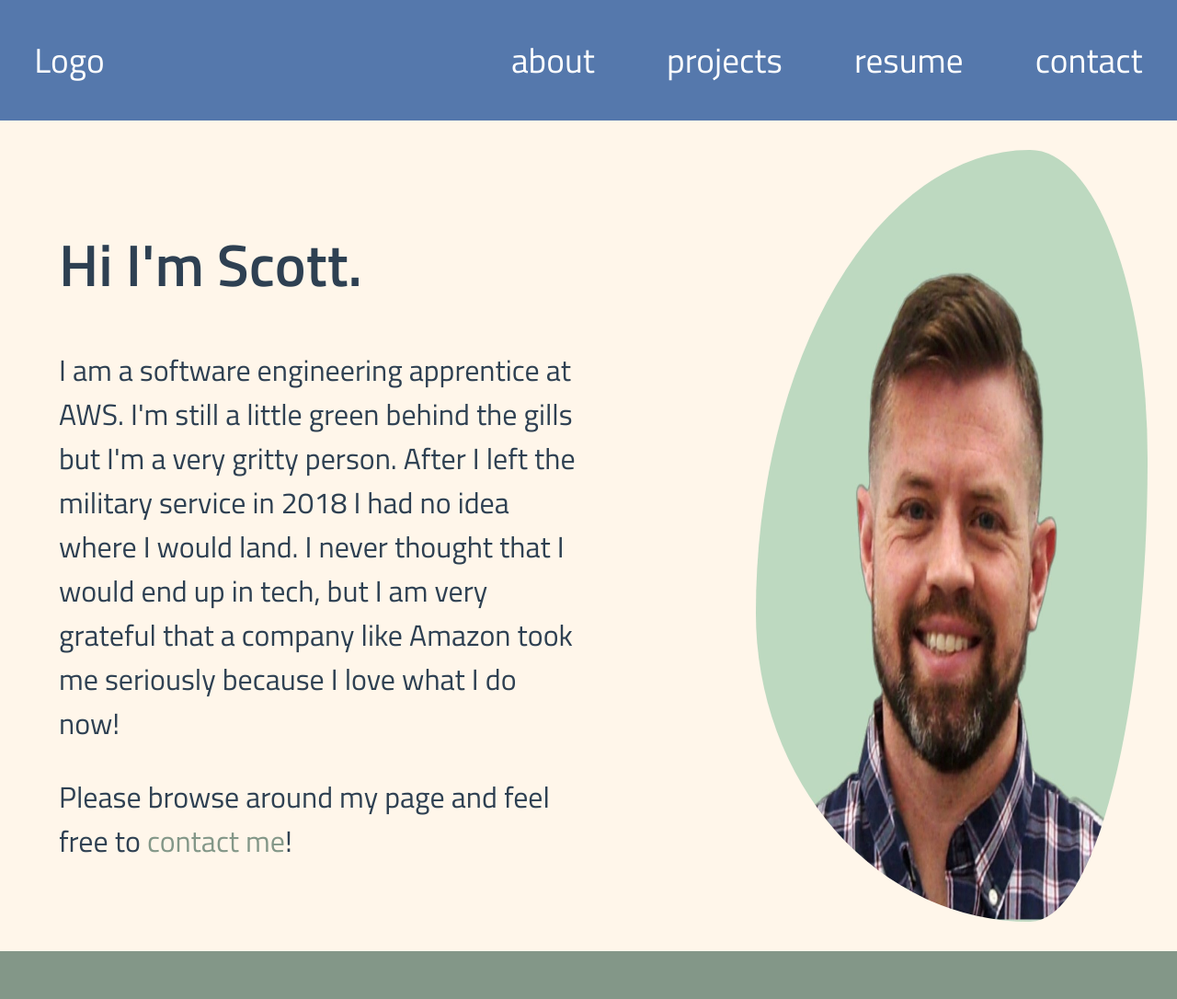
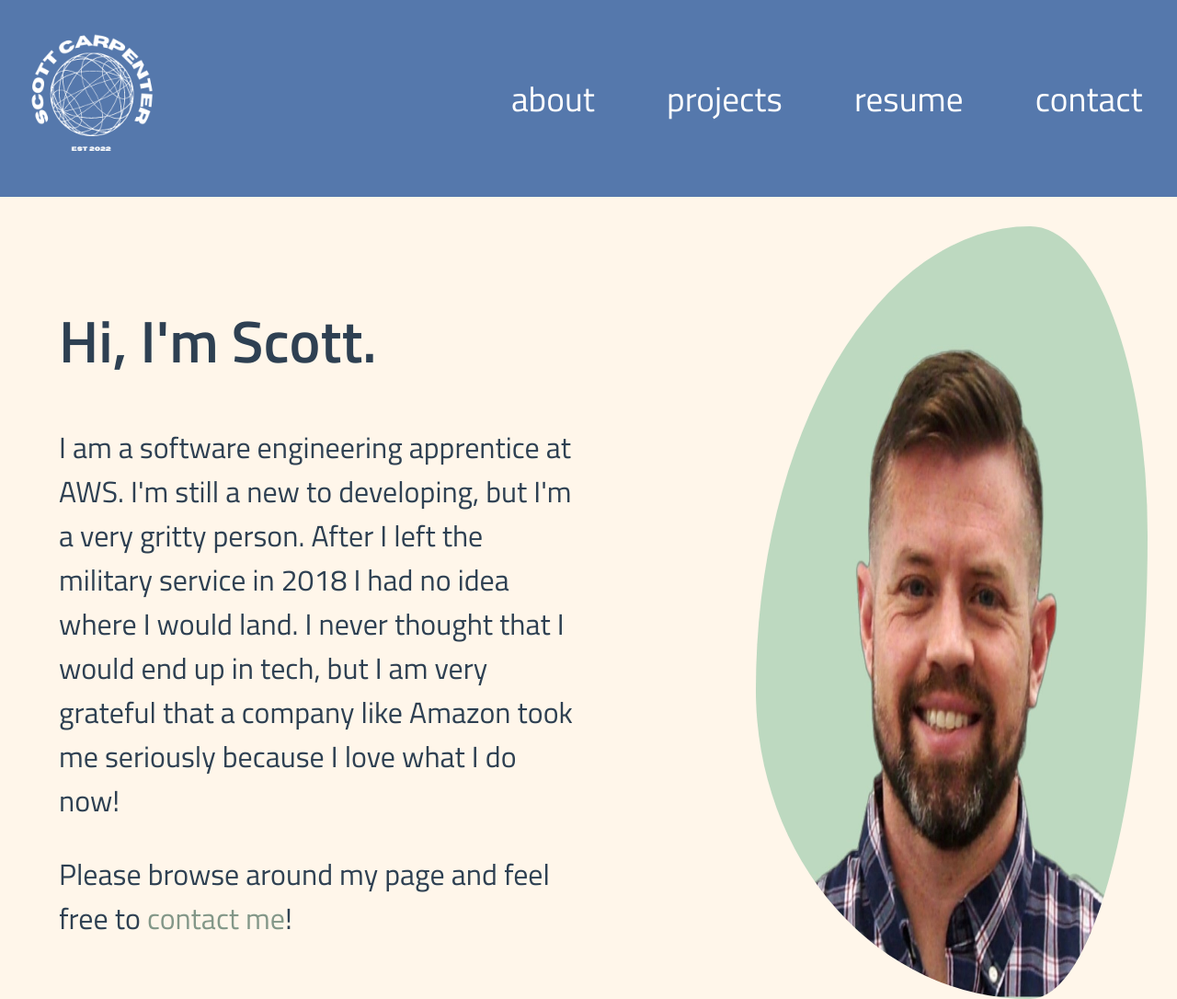
Before and after one commit to scottCarpenter89/vr21, a plain HTML site: page index.html in a window 1280 px wide. Shown: the top 1086 px of the page at 92% size. Drawn offline with Linux system fonts and the light colour scheme.

Commit message:
changed logo

```diff
--- a/css/index.css
+++ b/css/index.css
@@ -27,20 +27,20 @@ nav a {
     font-weight: 500;
     color: #FFF;
     text-decoration: none;
-    padding: 1em;
     justify-content: flex-end;
 }
 
+#top a {
+     padding: 1em;
+}
 #logo {
     display: flex;
     justify-content: flex-start;
-    font-weight: 500;
-    font-size: 28pt;
-
 }
 
-#logo > a {
-    color: #FFF;
+#logo img {
+    max-height: 200px;
+    max-width: 200px;
 }
 
 #nav {
--- a/index.html
+++ b/index.html
@@ -12,7 +12,7 @@
 
 <nav>
     <div id="logo">
-        <a href=""><img src="" />Logo</a>
+        <a href=""><img src="img/portfolio.png" /></a>
     </div>
 
     <div id="nav">
@@ -32,9 +32,9 @@
         <div id="about">
 
             <div id="about-content">
-                <h1>Hi I'm Scott.</h1>
+                <h1>Hi, I'm Scott.</h1>
                 <p>
-                    I am a software engineering apprentice at AWS. I'm still a little green behind the gills but
+                    I am a software engineering apprentice at AWS. I'm still a new to developing, but
                     I'm a very gritty person.
                     After I left the military service in 2018 I had no idea where I would land. I never thought that I
                     would end up in tech, but I am very
```
Also changed, not shown: img/portfolio.png (added).
